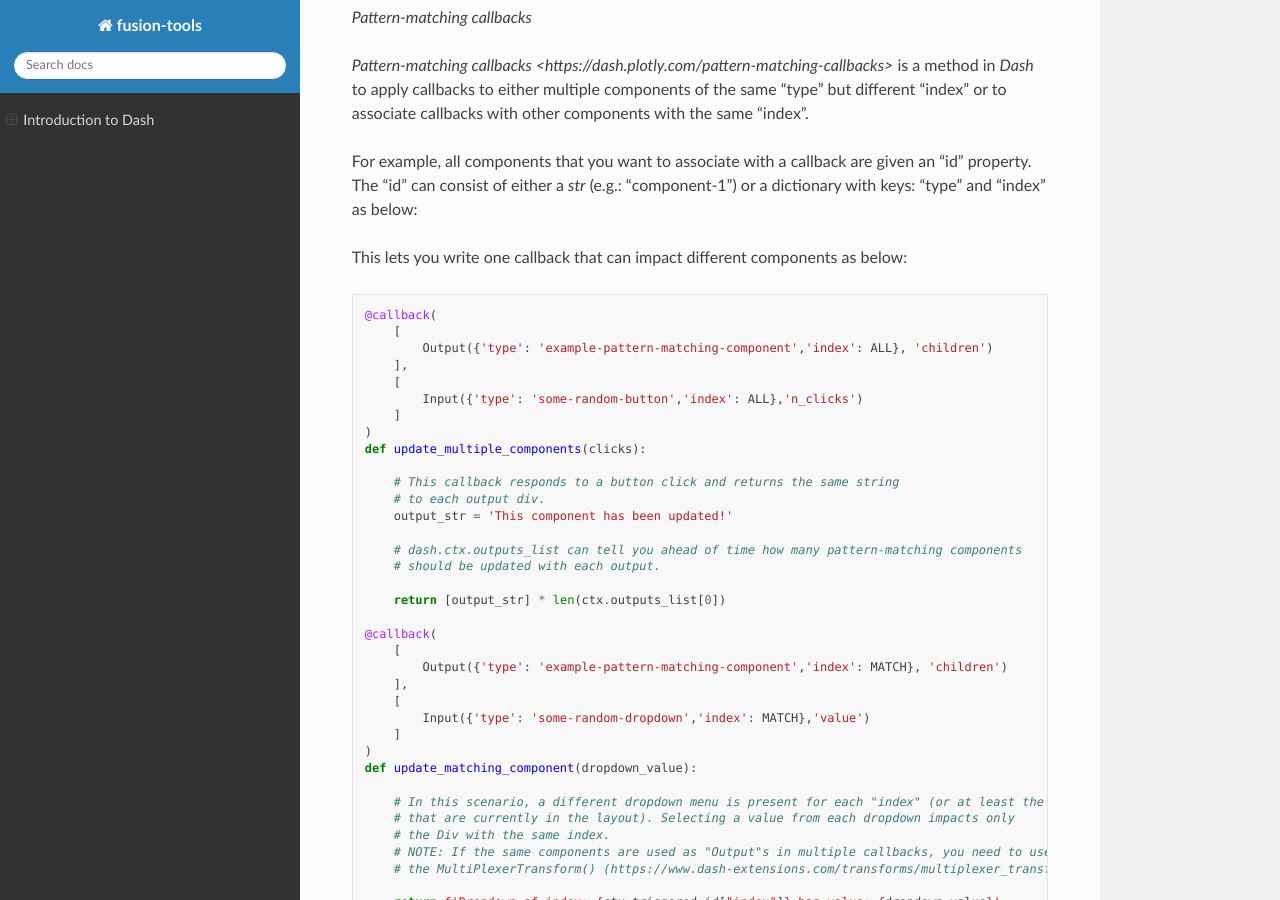
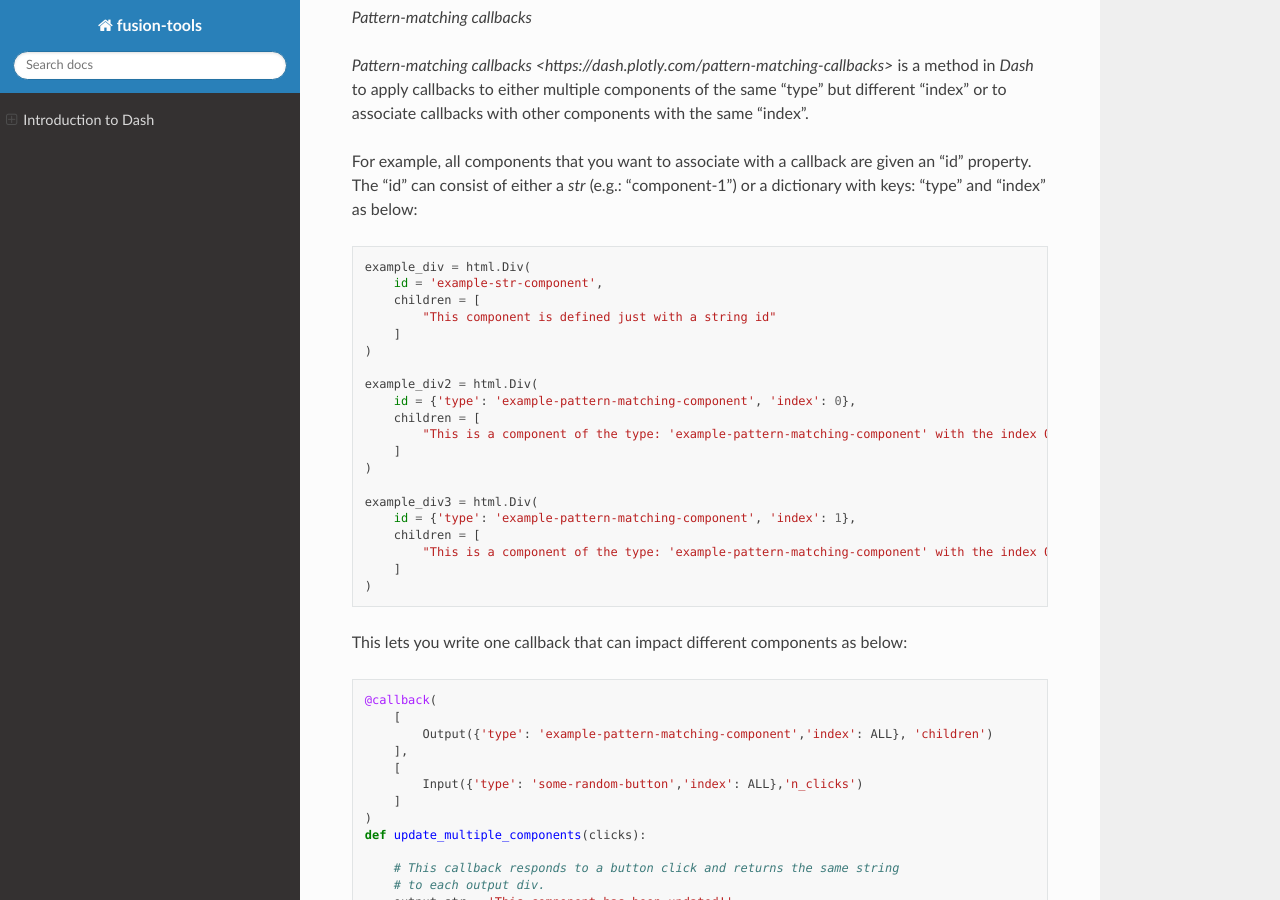
Before and after one commit to spborder/fusion-tools, a Sphinx documentation site: the page built from docs/source/intro_dash.rst, in a window 1280 px wide and 900 px high, scrolled down 2724 px. Built offline with Sphinx 7.4.7 and the Read the Docs theme 3.1.0, drawn with Linux system fonts in a browser that asks for light colours.

Commit message:
docs update

```diff
--- a/docs/source/background.rst
+++ b/docs/source/background.rst
@@ -1,7 +1,7 @@
 Background
 ===============
 
-.. image:: ../images/background-flowchart.PNG
+.. image:: ../images/background-flowchart.png
    :width: 800
    :alt: background flowchart
 
@@ -68,6 +68,6 @@
 
 Happy Fusing!
 
-.. image:: ../images/fusey-hardhat.PNG
+.. image:: ../images/fusey-hardhat.png
    :width: 800
    :alt: fusey hard hat
--- a/docs/source/intro_dash.rst
+++ b/docs/source/intro_dash.rst
@@ -158,6 +158,7 @@
 with keys: "type" and "index" as below:
 
 .. code-block:: python
+
     example_div = html.Div(
         id = 'example-str-component',
         children = [
```
Also changed, not shown: 1 other file.
